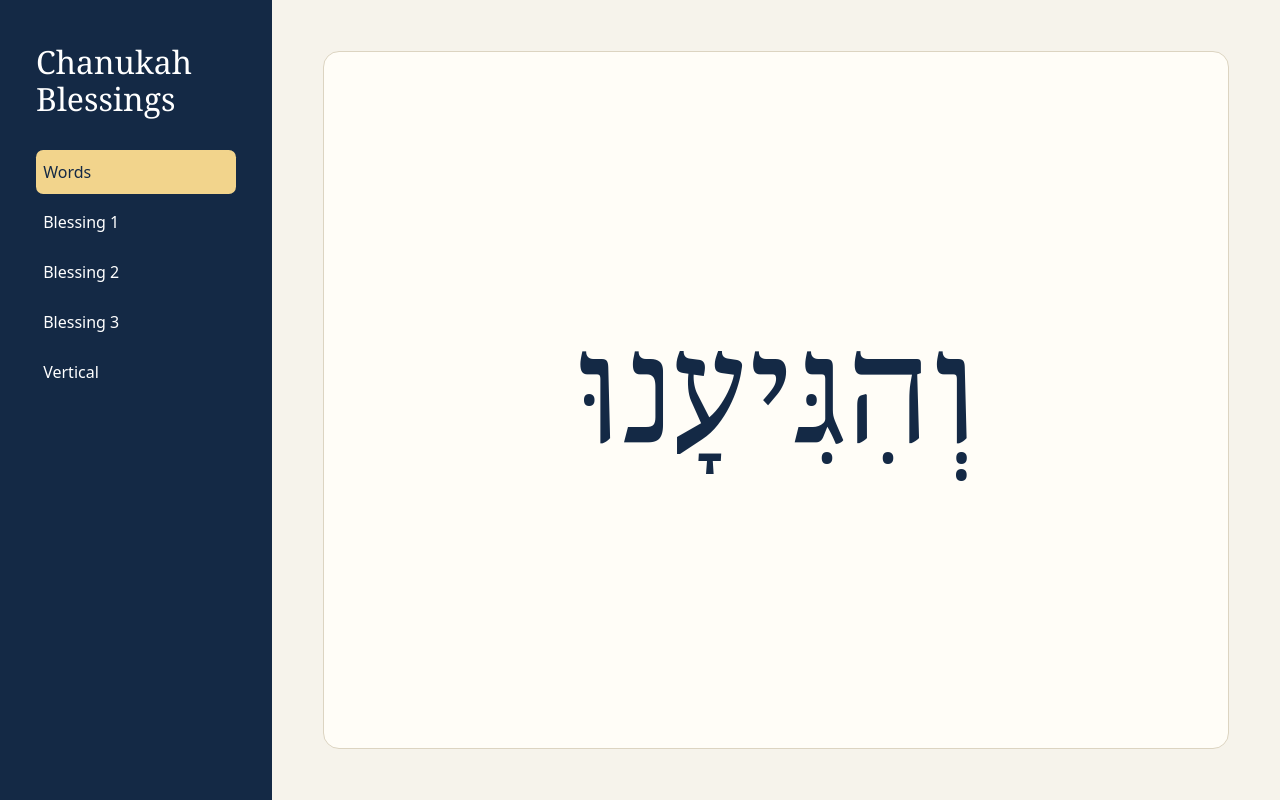
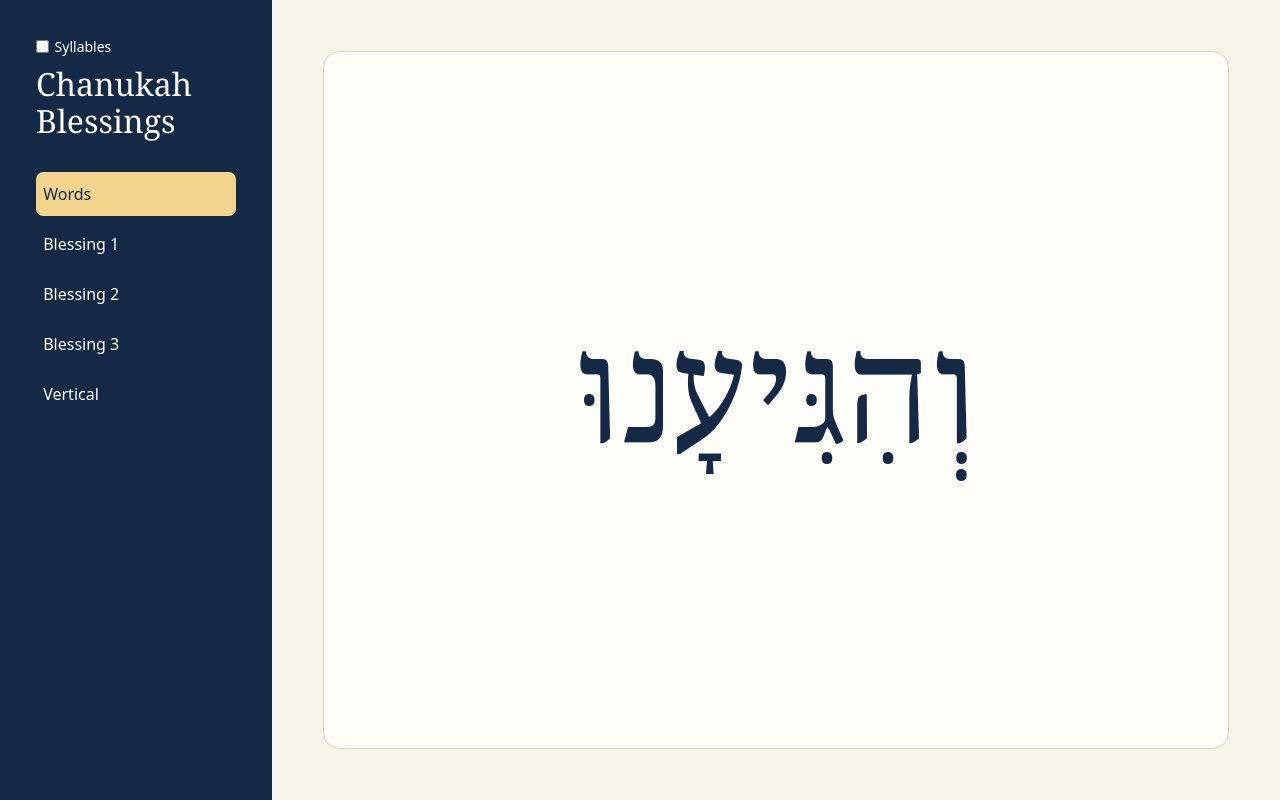
Before and after one commit to esemmelman/chanukah01, a plain HTML site: page index.html in a window 1280 px wide. Drawn offline with Linux system fonts and the light colour scheme.

Commit message:
Add Syllables checkbox above heading

```diff
--- a/index.html
+++ b/index.html
@@ -10,6 +10,8 @@
     body { margin: 0; background: #f6f3eb; color: #142945; font-family: system-ui, sans-serif; }
     .layout { min-height: 100dvh; display: grid; grid-template-columns: clamp(7rem, 24vw, 17rem) minmax(0, 1fr); }
     aside { background: #142945; color: #fff; padding: clamp(.65rem, 3vw, 2.25rem); }
+    .syllables { display: inline-flex; align-items: center; gap: .35rem; font-size: .875rem; cursor: pointer; }
+    .syllables input { margin: 0; accent-color: #f2d48c; }
     h1 { font: 500 clamp(1rem, 3vw, 2rem)/1.15 Georgia, serif; margin: .5rem 0 2rem; }
     nav { display: grid; gap: .35rem; position: sticky; top: 1rem; }
     button { font: inherit; cursor: pointer; }
@@ -35,6 +37,7 @@
 <body>
   <div class="layout">
     <aside>
+      <label class="syllables"><input type="checkbox" id="syllables"> Syllables</label>
       <h1>Chanukah<br>Blessings</h1>
       <nav aria-label="Practice mode">
         <button type="button" data-mode="words" aria-pressed="true">Words</button>
```
